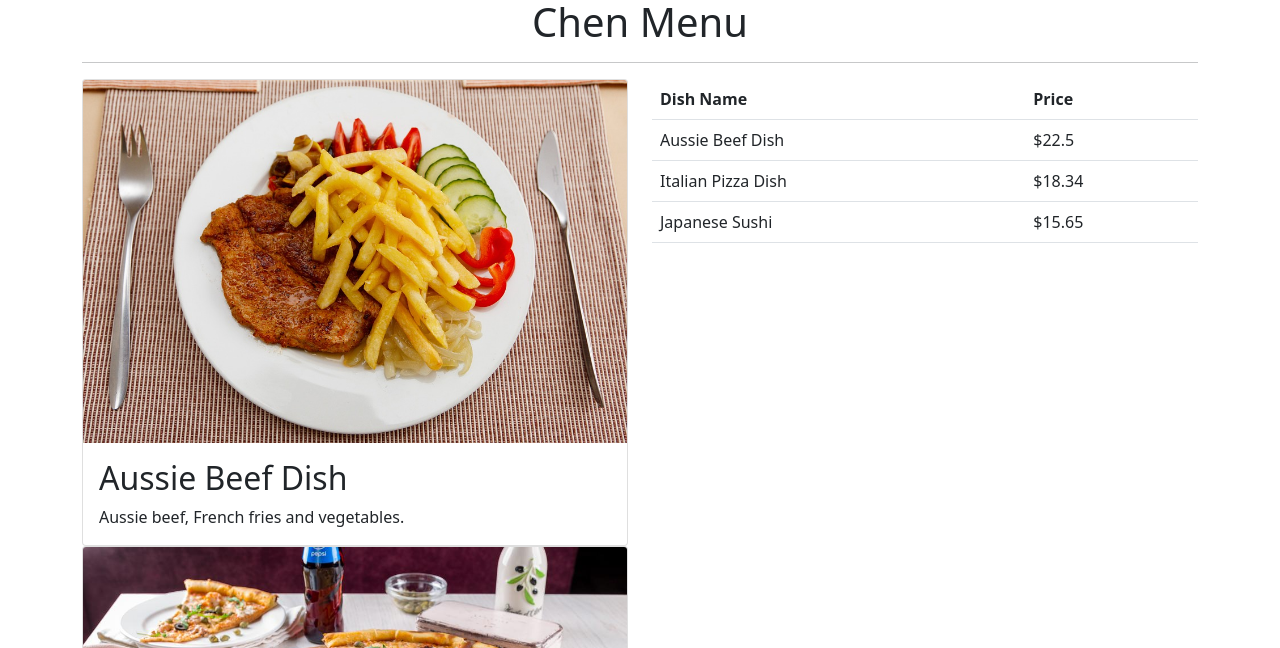
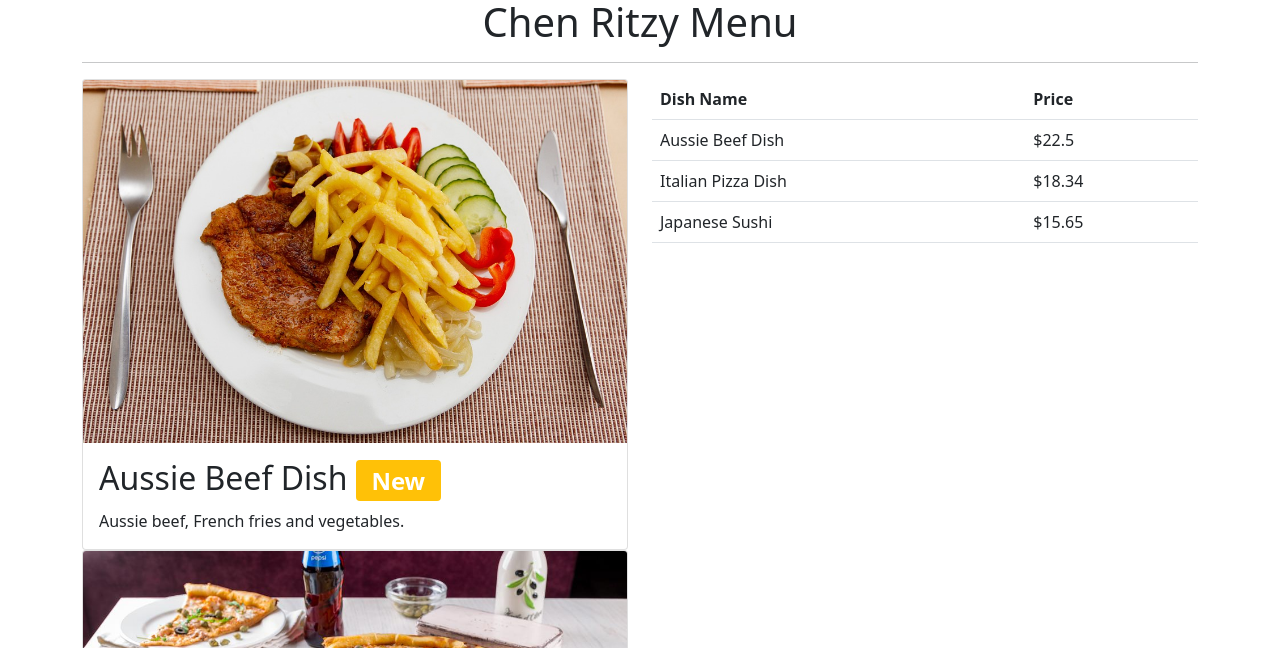
Before and after one commit to chenvinh/chen-restaurant, a plain HTML site: page index.html in a window 1280 px wide. Shown: the part 152-800 px from the top of the page. Drawn offline with nearby package versions, Linux system fonts and the light colour scheme.

Commit message:
adding 2 badges to menu

```diff
--- a/index.html
+++ b/index.html
@@ -15,7 +15,7 @@
         <div class="row">
             <div class="col-12 text-center">
                 <img src="restaurant logo.jpg" class="img-fluid" width="150" height="150">
-                <h1>Chen Menu</h1>
+                <h1>Chen Ritzy Menu</h1>
                 <hr>
             </div>
         </div>
@@ -24,7 +24,7 @@
                 <div class="card">
                     <img src="beef-chip.jpg" class="card-img-top">
                     <div class="card-body">
-                        <h2 class="card-title">Aussie Beef Dish</h2>
+                        <h2 class="card-title">Aussie Beef Dish <span class="badge bg-warning">New</span></h2>
                         <p class="card-text">Aussie beef, French fries and vegetables.</p>
                     </div>
                 </div>
@@ -38,7 +38,7 @@
                 <div class="card">
                     <img src="sushi.jpg" class="card-img-top">
                     <div class="card-body">
-                        <h2 class="card-title">Japanese Sushi</h2>
+                        <h2 class="card-title">Japanese Sushi <span class="badge bg-danger">Hot Sales</span></h2>
                         <p class="card-text">Salmon, rice and kebad.</p>
                     </div>
                 </div>
```
